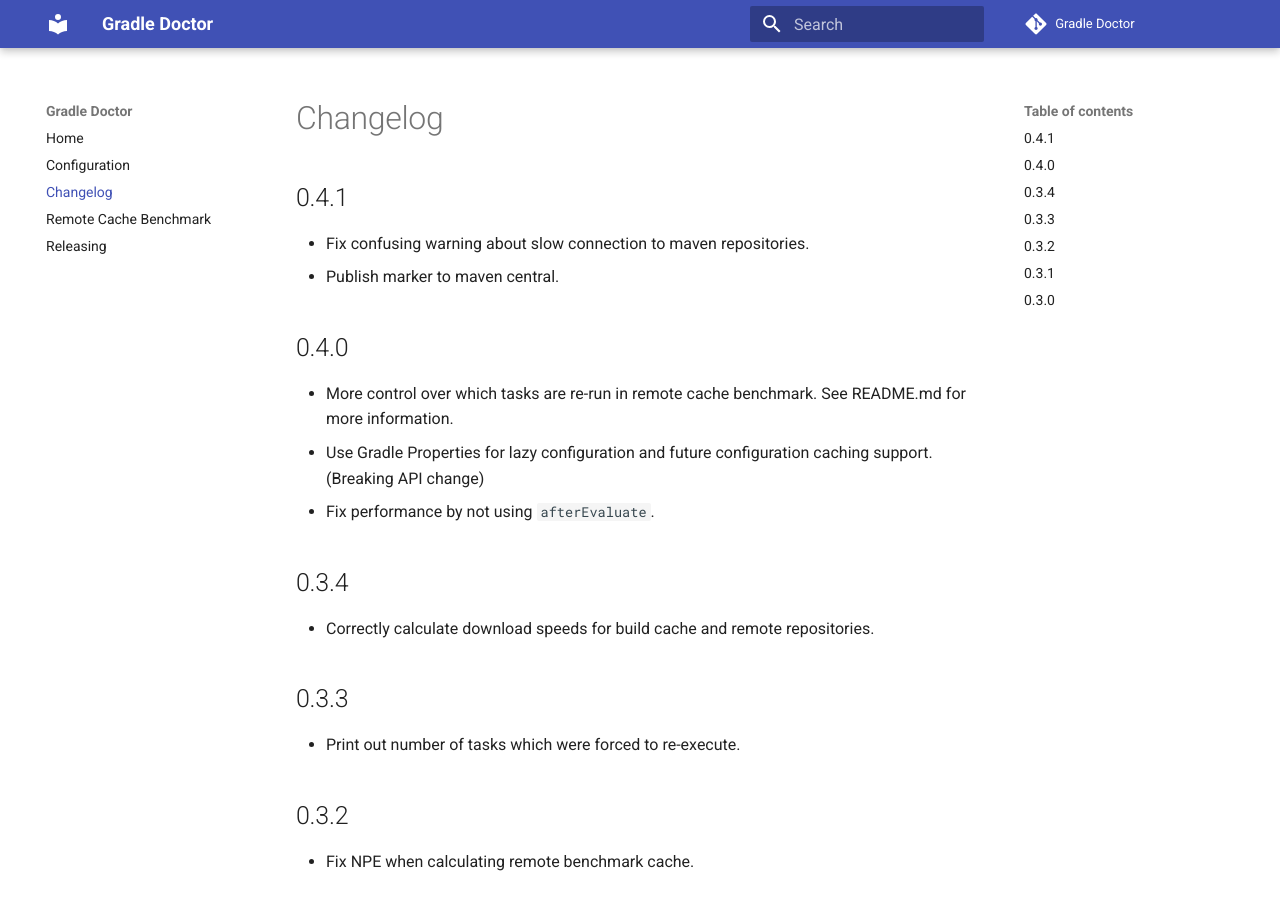
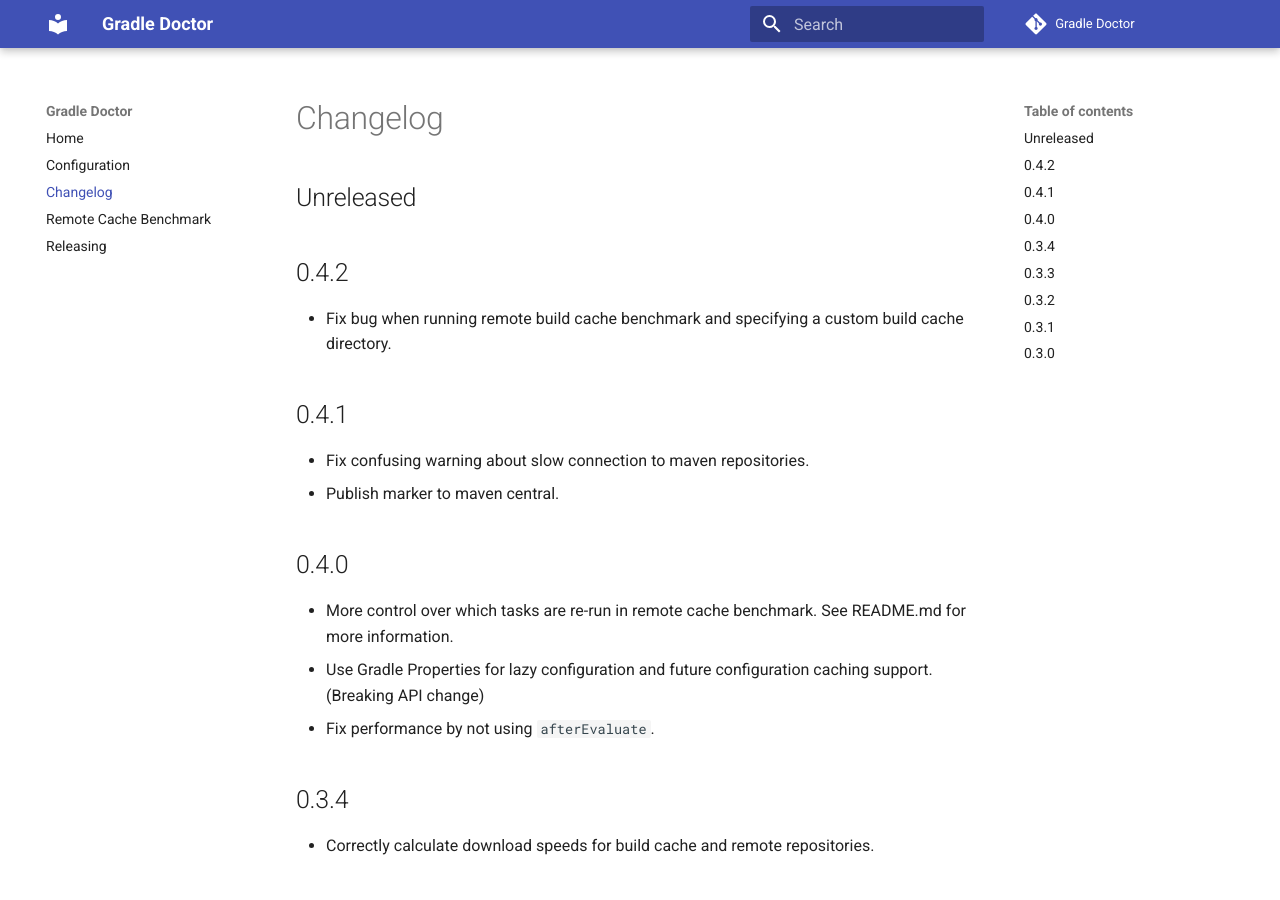
Before and after one commit to runningcode/gradle-doctor, an MkDocs documentation site: the page built from docs/changelog.md, in a window 1280 px wide and 900 px high. Built offline with MkDocs 1.6.1 and Material for MkDocs 9.7.7, drawn with Linux system fonts in a browser that asks for light colours; comment, search, counter and statistics services are not loaded.

Commit message:
Prepare 0.4.2 release

```diff
--- a/docs/changelog.md
+++ b/docs/changelog.md
@@ -1,4 +1,9 @@
 # Changelog
+
+## Unreleased
+
+## 0.4.2
+* Fix bug when running remote build cache benchmark and specifying a custom build cache directory.
 
 ## 0.4.1
 * Fix confusing warning about slow connection to maven repositories.
--- a/mkdocs.yml
+++ b/mkdocs.yml
@@ -4,8 +4,8 @@
 
 extra:
   doctor:
-    current_release: '0.4.1'
-    next_release: '0.4.2'
+    current_release: '0.4.2'
+    next_release: '0.4.3'
 
 site_name: Gradle Doctor
 site_url: https://runningcode.github.io/fladle/
```
Also changed, not shown: 1 other file.
